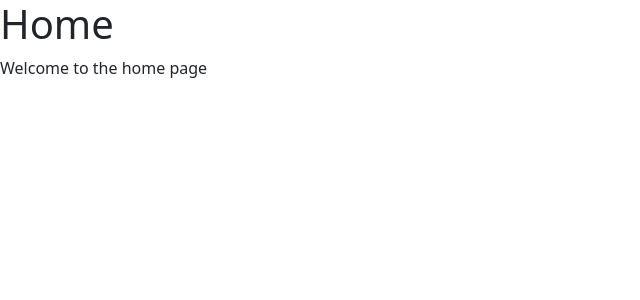
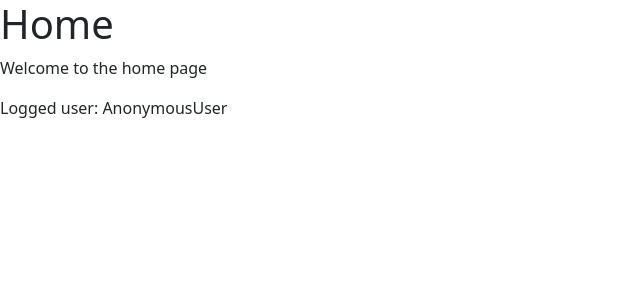
Before and after one commit to vaskoninov/familyBudgetApp, a Django app: page / in a window 1280 px wide. Shown: the top 300 px of the page, without its empty margins (0-640 px from the left). Run offline with Django 5.2, Linux system fonts and the light colour scheme.

Commit message:
rewriting

```diff
--- a/templates/web/index.html
+++ b/templates/web/index.html
@@ -3,4 +3,5 @@
 {% block main_content %}
 	<h1>Home</h1>
 	<p>Welcome to the home page</p>
+	<p>Logged user: {{ user }}</p>
 {% endblock %}
```
